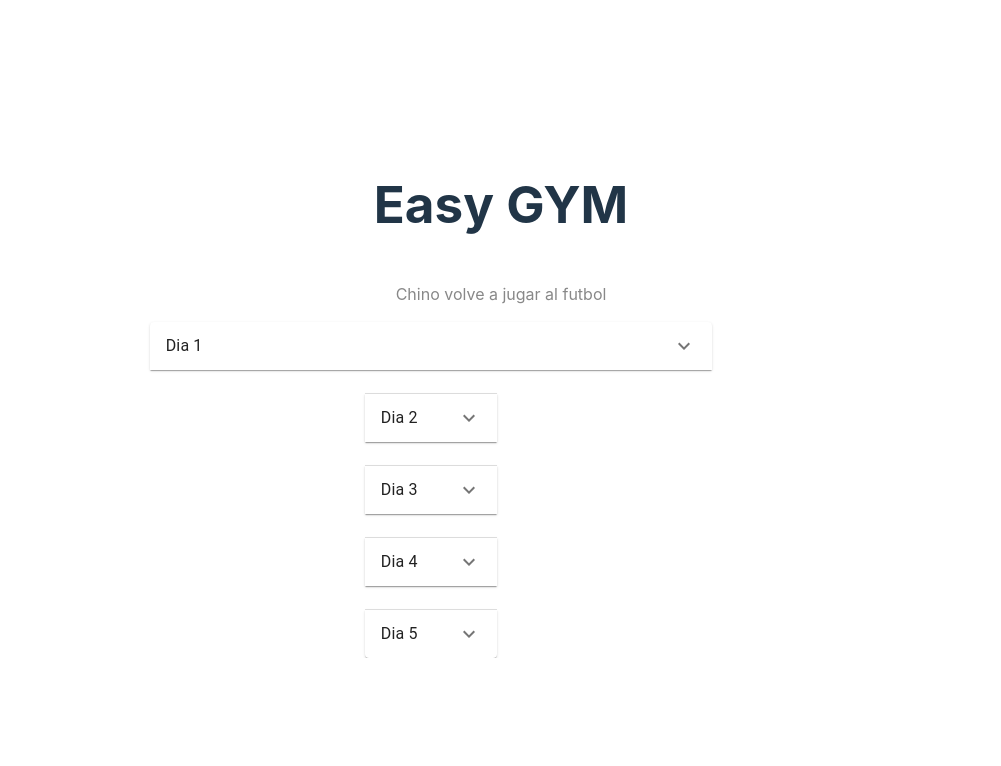
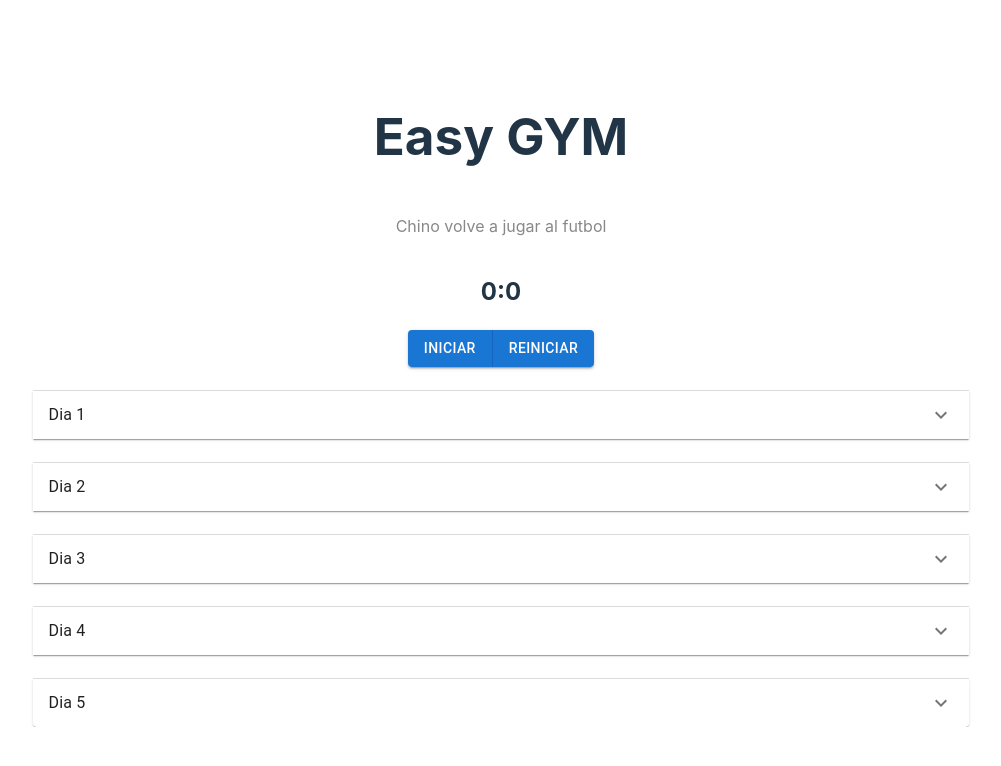
Before and after one commit to valenbenitez/gym-routine, a React (Vite) app: page / in a window 1280 px wide. Shown: the top 766 px of the page, without its empty margins (139-1140 px from the left). Built offline with nearby package versions, Linux system fonts and the light colour scheme.

Commit message:
first version

```diff
--- a/src/App.jsx
+++ b/src/App.jsx
@@ -1,11 +1,52 @@
-import { useState } from 'react'
+import { useState, useEffect } from 'react'
 import reactLogo from './assets/react.svg'
 import viteLogo from '/vite.svg'
 import './App.css'
 import Routine from './components/Routine/Routine'
+import Button from '@mui/material/Button'
+import ButtonGroup from '@mui/material/ButtonGroup'
 
 function App() {
-  const [count, setCount] = useState(0)
+  const [tiempo, setTiempo] = useState({ minutos: 0, segundos: 0 })
+  const [inicio, setInicio] = useState(false)
+
+  useEffect(() => {
+    let interval
+
+    if (inicio) {
+      interval = setInterval(() => {
+        setTiempo(prevTiempo => {
+          let nuevosSegundos = prevTiempo.segundos + 1
+          let nuevosMinutos = prevTiempo.minutos
+
+          if (nuevosSegundos === 60) {
+            nuevosSegundos = 0
+            nuevosMinutos += 1
+          }
+
+          return { minutos: nuevosMinutos, segundos: nuevosSegundos }
+        })
+      }, 1000) // 1000 ms = 1 segundo
+    }
+
+    return () => {
+      clearInterval(interval)
+    }
+  }, [inicio])
+
+  const handleChangeMinutos = event => {
+    const nuevosMinutos = parseInt(event.target.value, 10)
+    setTiempo({ minutos: nuevosMinutos, segundos: 0 })
+  }
+
+  const handleStop = () => {
+    setTiempo({ minutos: 0, segundos: 0 })
+    setInicio(false)
+  }
+
+  const handleStart = () => {
+    setInicio(true)
+  }
 
   return (
     <div
@@ -22,7 +63,15 @@ function App() {
     >
       <h1>Easy GYM</h1>
       <p className="read-the-docs">Chino volve a jugar al futbol</p>
-      <div style={{ width: '60%' }}>
+      <h2>
+        {tiempo.minutos}:{tiempo.segundos}
+      </h2>
+      <ButtonGroup variant="contained" aria-label="outlined primary button group">
+        <Button onClick={handleStart}>Iniciar</Button>
+        <Button onClick={handleStop}>Reiniciar</Button>
+      </ButtonGroup>
+      <br />
+      <div style={{ width: '80%' }}>
         <Routine />
       </div>
     </div>
--- /dev/null
+++ b/src/components/Modal/Modal.jsx
@@ -0,0 +1,38 @@
+import * as React from 'react'
+import Box from '@mui/material/Box'
+import Button from '@mui/material/Button'
+import Typography from '@mui/material/Typography'
+import Modal from '@mui/material/Modal'
+
+const style = {
+  position: 'absolute',
+  top: '50%',
+  left: '50%',
+  transform: 'translate(-50%, -50%)',
+  width: 400,
+  bgcolor: 'background.paper',
+  border: '2px solid #000',
+  boxShadow: 24,
+  p: 4,
+  overflowX: 'auto',
+}
+
+export default function BasicModal({ open, setOpen, img }) {
+  const handleOpen = () => setOpen(true)
+  const handleClose = () => setOpen(false)
+
+  return (
+    <div>
+      <Modal
+        open={open}
+        onClose={handleClose}
+        aria-labelledby="modal-modal-title"
+        aria-describedby="modal-modal-description"
+      >
+        <Box sx={style}>
+          <img src={`${img}`} alt="Imagen" />
+        </Box>
+      </Modal>
+    </div>
+  )
+}
--- a/src/components/Routine/Routine.jsx
+++ b/src/components/Routine/Routine.jsx
@@ -1,27 +1,38 @@
+import React, { useState } from 'react'
 import Accordion from '@mui/material/Accordion'
 import AccordionSummary from '@mui/material/AccordionSummary'
 import AccordionDetails from '@mui/material/AccordionDetails'
 import Typography from '@mui/material/Typography'
 import ExpandMoreIcon from '@mui/icons-material/ExpandMore'
 import style from './routine.module.css'
+import BasicModal from '../Modal/Modal'
 
 export default function Routine() {
+  const [open, setOpen] = useState(false)
+  const [image, setImage] = React.useState('')
+
+  function handleOpen(img) {
+    setImage(img)
+    setOpen(!open)
+  }
+
   return (
     <div
       style={{
-        width: '80%',
+        width: '100%',
         display: 'flex',
         alignItems: 'center',
         justifyContent: 'center',
         flexDirection: 'column',
       }}
     >
+      <BasicModal open={open} setOpen={setOpen} img={image} />
       <Accordion>
         <AccordionSummary expandIcon={<ExpandMoreIcon />} aria-controls="panel1a-content" id="panel1a-header">
           <Typography>Dia 1</Typography>
         </AccordionSummary>
         <AccordionDetails>
-          <img src="lunes.png" id="imagen-pequena" style={{ width: '100%', heigh: '100%' }} />
+          <img src="lunes.png" onClick={() => handleOpen('lunes.png')} style={{ width: '100%', heigh: '300%' }} />
         </AccordionDetails>
       </Accordion>
       <br />
@@ -30,7 +41,7 @@ export default function Routine() {
           <Typography>Dia 2</Typography>
         </AccordionSummary>
         <AccordionDetails>
-          <img src="martes.png" style={{ width: '100px', heigh: '80px' }} />
+          <img src="martes.png" onClick={() => handleOpen('martes.png')} style={{ width: '100%', heigh: '300%' }} />
         </AccordionDetails>
       </Accordion>
       <br />
@@ -39,7 +50,11 @@ export default function Routine() {
           <Typography>Dia 3</Typography>
         </AccordionSummary>
         <AccordionDetails>
-          <img src="miercoles.png" style={{ width: '100px', heigh: '80px' }} />
+          <img
+            src="miercoles.png"
+            onClick={() => handleOpen('miercoles.png')}
+            style={{ width: '100%', heigh: '300%' }}
+          />
         </AccordionDetails>
       </Accordion>
       <br />
@@ -48,7 +63,7 @@ export default function Routine() {
           <Typography>Dia 4</Typography>
         </AccordionSummary>
         <AccordionDetails>
-          <img src="jueves.png" style={{ width: '100px', heigh: '80px' }} />
+          <img src="jueves.png" onClick={() => handleOpen('jueves.png')} style={{ width: '100%', heigh: '300%' }} />
         </AccordionDetails>
       </Accordion>
       <br />
@@ -57,7 +72,7 @@ export default function Routine() {
           <Typography>Dia 5</Typography>
         </AccordionSummary>
         <AccordionDetails>
-          <img src="viernes.png" style={{ width: '100px', heigh: '80px' }} />
+          <img src="viernes.png" onClick={() => handleOpen('viernes.png')} style={{ width: '100%', heigh: '300%' }} />
         </AccordionDetails>
       </Accordion>
     </div>
--- a/src/components/Routine/routine.module.css
+++ b/src/components/Routine/routine.module.css
@@ -1,4 +1,4 @@
-.vista-ampliada {
+.vistaAmpliada {
   position: fixed;
   top: 0;
   left: 0;
@@ -11,7 +11,7 @@
 }
 
 /* Estilos para la imagen ampliada */
-.vista-ampliada img {
+.vistaAmpliada img {
   max-width: 90%;
   max-height: 90%;
   border-radius: 5px;
```
